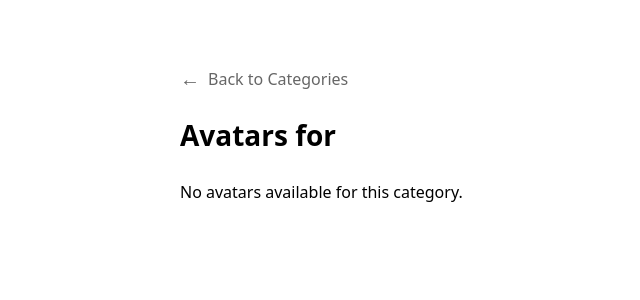
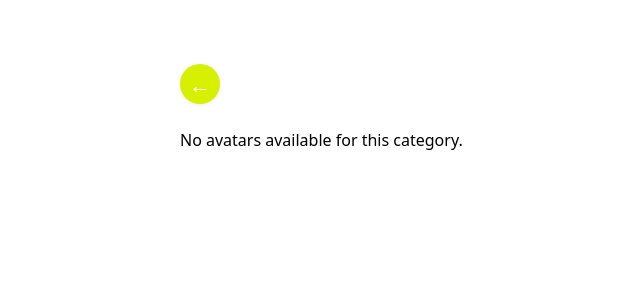
Before and after one commit to SARCASTICMANUS/GroomarcAi-frontend, a React (Vite) app: page /avatars in a window 1280 px wide. Shown: the top 300 px of the page, without its empty margins (134-774 px from the left). Built offline with nearby package versions, Linux system fonts and the light colour scheme.

Commit message:
Update AvatarSelection.tsx
avator img update

```diff
--- a/src/components/AvatarSelection.tsx
+++ b/src/components/AvatarSelection.tsx
@@ -2,10 +2,10 @@ import { useLocation } from "react-router-dom";
 import { useState } from "react";
 import type { Avatar } from "../types";
 import ChatBox from "./ChatBox";
-import PersonalStylingImg from '../assets/Personal_stylin.svg';
-import GroomingImg from '../assets/Grooming.svg';
-import FitnessImg from '../assets/fitnes.svg';
-import SkincareImg from '../assets/Skincare.svg';
+import RheaImg from '../assets/Rhea_Kapoor.png';
+import TaniaImg from '../assets/Tania_arora.png';
+import AaravImg from '../assets/Aarav_Verma.png';
+import KabirImg from '../assets/Kabir.png';
 
 const avatars: Avatar[] = [
   {
@@ -14,7 +14,7 @@ const avatars: Avatar[] = [
     rating: 5,
     categories: ["Closet-Setting", "Personal-Styling", "Event Styling", "Personal Branding", "Grooming", "Travel Styling", "Accessories Styling", "Fashion Designer"],
     role: "Fashion & Grooming Stylist",
-    image: PersonalStylingImg,
+    image: RheaImg,
     behavior: {
       greetingStyle: "Hey love, Rhea here — your glam BFF 💄✨"
     }
@@ -25,7 +25,7 @@ const avatars: Avatar[] = [
     rating: 4,
     categories: ["Grooming", "Haircare", "Fragrance", "Personal Care"],
     role: "Men's Grooming Expert",
-    image: GroomingImg,
+    image: AaravImg,
     behavior: {
       greetingStyle: "What's up, bro? Aarav here to help you look your best 👨‍💼"
     }
@@ -36,7 +36,7 @@ const avatars: Avatar[] = [
     rating: 4,
     categories: ["Health And Fitness", "Modeling"],
     role: "Fitness & Wellness Coach",
-    image: FitnessImg,
+    image: KabirImg,
     behavior: {
       greetingStyle: "Hey there! Kabir here to help you crush your fitness goals 💪"
     }
@@ -47,7 +47,7 @@ const avatars: Avatar[] = [
     rating: 5,
     categories: ["Skincare", "Personal Care", "Makeup Artist"],
     role: "Skincare & Beauty Expert",
-    image: SkincareImg,
+    image: TaniaImg,
     behavior: {
       greetingStyle: "Hi gorgeous! Tania here to help you glow from within ✨"
     }
@@ -101,49 +101,59 @@ const AvatarSelection = () => {
         <button
           onClick={() => window.history.back()}
           style={{
-            display: 'flex',
+            display: 'inline-flex',
             alignItems: 'center',
-            background: 'none',
+            justifyContent: 'center',
+            background: '#d6f000',
             border: 'none',
-            color: '#666',
-            fontSize: '16px',
-            fontWeight: 500,
+            borderRadius: '50%',
+            width: 40,
+            height: 40,
+            color: '#fff',
+            fontSize: '20px',
+            fontWeight: 700,
             cursor: 'pointer',
-            transition: 'color 0.2s'
+            boxShadow: '0 1px 4px #eee',
+            transition: 'background 0.2s, color 0.2s',
+            padding: 0
           }}
-          onMouseOver={(e) => e.currentTarget.style.color = '#333'}
-          onMouseOut={(e) => e.currentTarget.style.color = '#666'}
+          onMouseOver={e => { e.currentTarget.style.background = '#b5c800'; e.currentTarget.style.color = '#fff'; }}
+          onMouseOut={e => { e.currentTarget.style.background = '#d6f000'; e.currentTarget.style.color = '#fff'; }}
+          aria-label="Back"
         >
-          <span style={{ fontSize: '20px', marginRight: '8px' }}>←</span>
-          Back to Categories
+          <span style={{ fontSize: '22px', display: 'flex', alignItems: 'center', justifyContent: 'center', width: '100%', height: '100%', color: '#fff' }}>&larr;</span>
         </button>
       </div>
 
-      <h1 style={{ fontSize: 28, fontWeight: 700, marginBottom: 24 }}>Avatars for {category}</h1>
+      <h1 style={{ fontSize: 32, fontWeight: 800, marginBottom: 24, marginTop: 0, letterSpacing: '-1px' }}>{category}</h1>
       {filteredAvatars.length === 0 && <div>No avatars available for this category.</div>}
-      <div style={{ display: 'flex', flexWrap: 'wrap', gap: 20, justifyContent: 'center', alignItems: 'flex-start' }}>
+      <div style={{ display: 'flex', flexWrap: 'wrap', gap: 32, justifyContent: 'center', alignItems: 'flex-start' }}>
         {filteredAvatars.map((avatar, idx) => (
-          <div key={idx} style={{ minWidth: 220, background: '#fff', borderRadius: 12, boxShadow: '0 2px 8px #eee', padding: 18, textAlign: 'center' }}>
-            <img src={avatar.image} alt={avatar.name} style={{ width: 80, height: 80, borderRadius: '50%', objectFit: 'cover', marginBottom: 12 }} />
-            <div style={{ fontWeight: 700, fontSize: 20 }}>{avatar.name}</div>
-            <div style={{ color: '#888', fontSize: 15, marginBottom: 8 }}>{avatar.role}</div>
-            <div style={{ color: '#555', fontSize: 14, marginBottom: 16 }}>{avatar.persona}</div>
+          <div key={idx} style={{ minWidth: 280, maxWidth: 340, background: '#fff', borderRadius: 18, boxShadow: '0 4px 16px #eee', padding: 32, textAlign: 'center', height: 420, display: 'flex', flexDirection: 'column', alignItems: 'center', justifyContent: 'flex-start' }}>
+            <div style={{ display: 'flex', justifyContent: 'center', width: '100%' }}>
+              <img src={avatar.image} alt={avatar.name} style={{ width: 120, height: 120, borderRadius: '50%', objectFit: 'cover', marginBottom: 18, border: '3px solid #f6f6f6', boxShadow: '0 2px 8px #e0e0e0' }} />
+            </div>
+            <div style={{ fontWeight: 700, fontSize: 26, marginBottom: 6 }}>{avatar.name}</div>
+            <div style={{ color: '#888', fontSize: 18, marginBottom: 10 }}>{avatar.role}</div>
+            <div style={{ color: '#555', fontSize: 16, marginBottom: 24 }}>{avatar.persona}</div>
             <button
               onClick={() => handleStartChat(avatar)}
               style={{
-                background: '#007bff',
-                color: 'white',
+                background: '#d6f000',
+                color: '#222',
                 border: 'none',
-                borderRadius: 8,
-                padding: '10px 20px',
-                fontSize: 14,
-                fontWeight: 600,
+                borderRadius: 10,
+                padding: '14px 0',
+                fontSize: 18,
+                fontWeight: 700,
                 cursor: 'pointer',
                 width: '100%',
-                transition: 'background 0.2s'
+                transition: 'background 0.2s',
+                marginTop: 'auto',
+                boxShadow: '0 2px 8px #e0e0e0'
               }}
-              onMouseOver={(e) => e.currentTarget.style.background = '#0056b3'}
-              onMouseOut={(e) => e.currentTarget.style.background = '#007bff'}
+              onMouseOver={e => (e.currentTarget.style.background = '#b5c800')}
+              onMouseOut={e => (e.currentTarget.style.background = '#d6f000')}
             >
               Start Chat
             </button>
```
